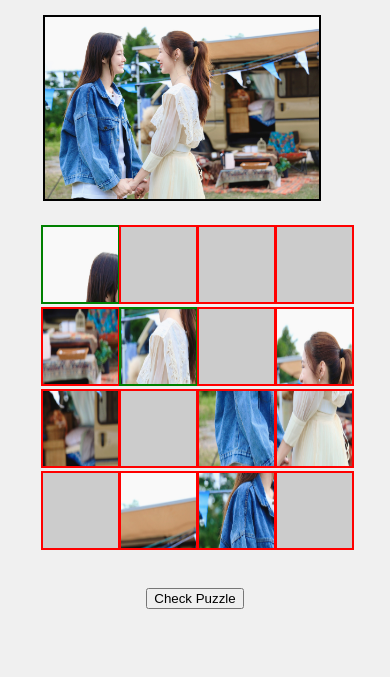
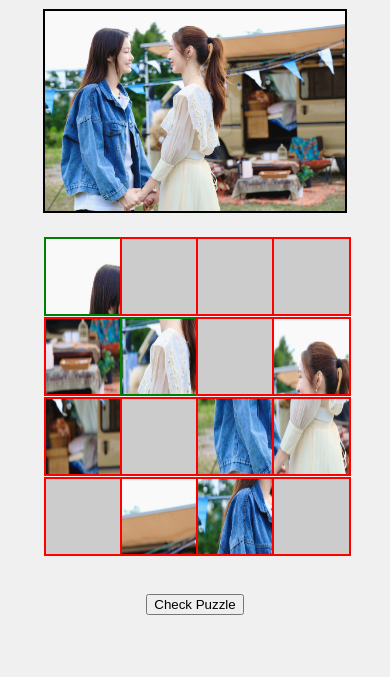
Before and after one commit to asmall-potato/ntfgames, a plain HTML site: page namtanfilm puzzle game/puzzle.html in a window 390 px wide. Shown: the part 167-844 px from the top of the page. Drawn offline with Linux system fonts and the light colour scheme.

Commit message:
Update style.css

```diff
--- a/namtanfilm puzzle game/style.css
+++ b/namtanfilm puzzle game/style.css
@@ -51,30 +51,28 @@ h1 {
 /* Mobile View */
 @media screen and (max-width: 600px) {
     .container {
-        flex-direction: column;  /* Stack elements vertically */
-        align-items: center;  /* Center elements */
+        flex-direction: column;
+        align-items: center;
     }
 
     .original-image img {
-        width: 90%; /* Adjust image width dynamically */
-        max-width: 300px; /* Prevent it from getting too large */
+        width: 300px;  /* Ensure the original image scales correctly */
         height: auto;
     }
 
     .puzzle-container {
         display: grid;
-        grid-template-columns: repeat(4, 75px); /* Smaller grid for mobile */
-        grid-gap: 3px;
-        justify-content: center; /* Center grid */
+        grid-template-columns: repeat(4, 75px); /* Ensure 4 columns */
+        grid-gap: 1px; /* Reduce gap to make pieces fit closer */
+        justify-content: center;
     }
 
     .puzzle-piece {
         width: 75px;
         height: 75px;
-        background-size: cover; /* Ensure pieces match */
+        background-size: 300px 300px; /* Ensure background matches reduced image size */
         background-repeat: no-repeat;
-        background-position: center;
-        background-size: 300px 300px; /* Match the reduced image size */
+        border: 1px solid #000; /* Reduce border size */
     }
 
     .puzzle-piece.correct {
```
